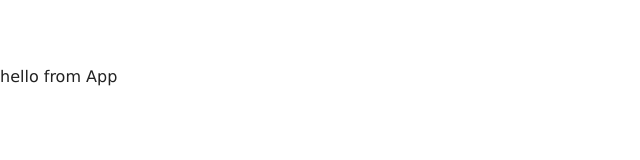
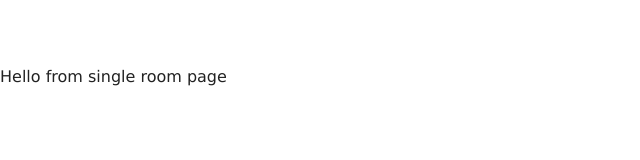
Before and after one commit to Tardigrada777/resort_hotel_react_app, a React (Create React App) app: page /rooms/1 in a window 1280 px wide. Shown: the top 160 px of the page, without its empty margins (0-640 px from the left). Built offline with nearby package versions, Linux system fonts and the light colour scheme.

Commit message:
Basic routing

```diff
--- a/src/App.js
+++ b/src/App.js
@@ -1,8 +1,24 @@
 import React from 'react';
 import './App.css';
 
+import { Route, Switch, Link } from 'react-router-dom';
+
+import Home from './pages/Home';
+import Rooms from './pages/Rooms';
+import SingleRoom from './pages/SingleRoom';
+import Error from './pages/Error';
+
 function App() {
-  return <>hello from App</>;
+  return (
+    <>
+      <Switch>
+        <Route exact path="/" component={Home} />
+        <Route exact path="/rooms/" component={Rooms} />
+        <Route exact path="/rooms/:slug" component={SingleRoom} />
+        <Route component={Error} />
+      </Switch>
+    </>
+  );
 }
 
 export default App;
--- a/src/index.js
+++ b/src/index.js
@@ -1,10 +1,16 @@
 import React from 'react';
 import ReactDOM from 'react-dom';
 // import './index.css';
+import { BrowserRouter as Router } from 'react-router-dom';
 import App from './App';
 import * as serviceWorker from './serviceWorker';
 
-ReactDOM.render(<App />, document.getElementById('root'));
+ReactDOM.render(
+  <Router>
+    <App />
+  </Router>,
+  document.getElementById('root')
+);
 
 // If you want your app to work offline and load faster, you can change
 // unregister() to register() below. Note this comes with some pitfalls.
--- /dev/null
+++ b/src/pages/Error.js
@@ -0,0 +1,5 @@
+import React from 'react';
+
+export default function Error() {
+  return <div>Hello from error page</div>;
+}
--- /dev/null
+++ b/src/pages/Home.js
@@ -0,0 +1,7 @@
+import React from 'react';
+
+const Home = () => {
+  return <div>hello from home page</div>;
+};
+
+export default Home;
--- /dev/null
+++ b/src/pages/Rooms.js
@@ -0,0 +1,7 @@
+import React from 'react';
+
+const Rooms = () => {
+  return <div>hello from rooms page</div>;
+};
+
+export default Rooms;
--- /dev/null
+++ b/src/pages/SingleRoom.js
@@ -0,0 +1,7 @@
+import React, { Component } from 'react';
+
+export default class SingleRoom extends Component {
+  render() {
+    return <div>Hello from single room page</div>;
+  }
+}
```
